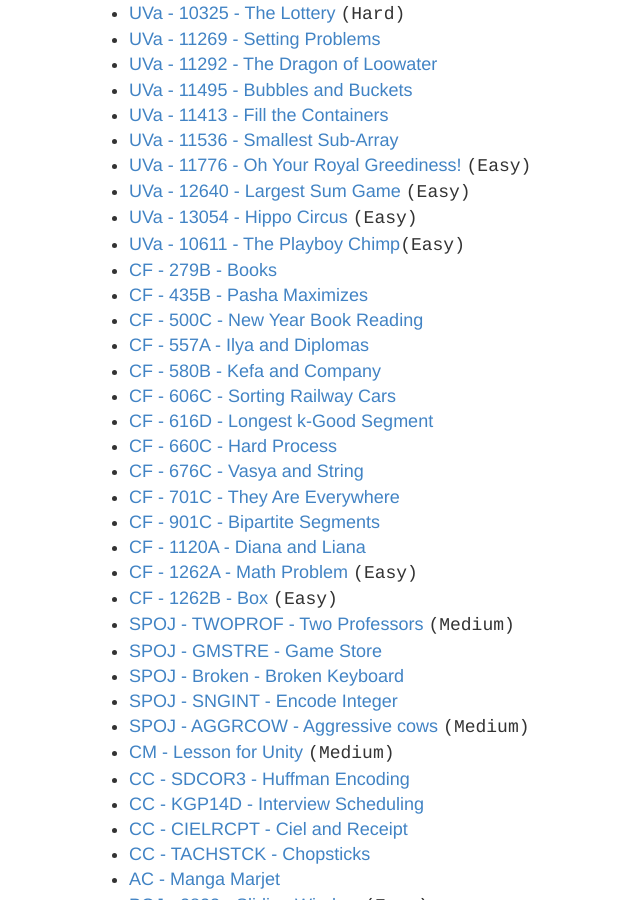
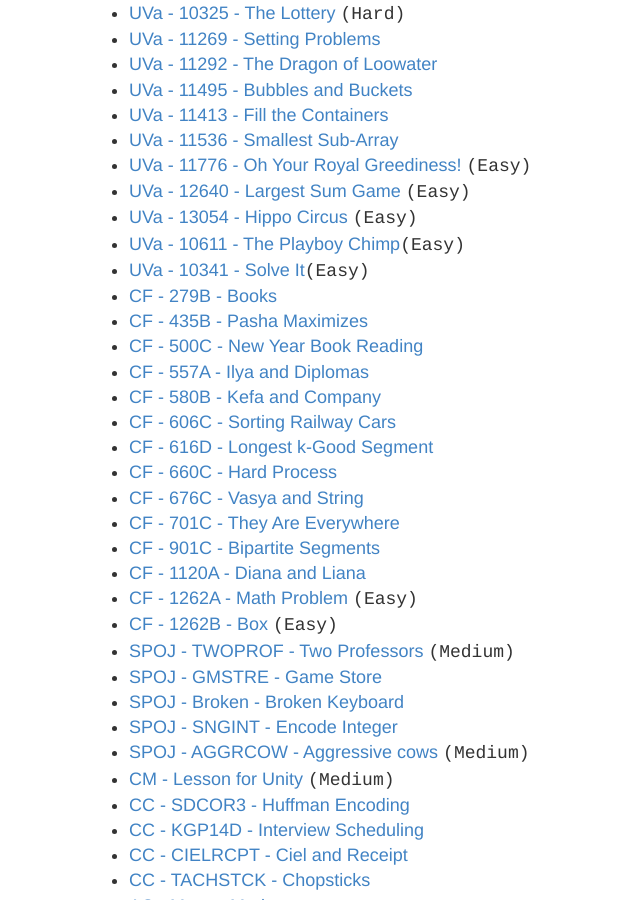
Before and after one commit to baps-bgd/baps-bgd.github.io, a Jekyll site: the page built from _posts/2020-10-5-greedy-and-searching.md, in a window 1280 px wide and 900 px high, scrolled down 913 px. Shown: the whole window, without its empty margins (181-821 px from the left). Built offline with Jekyll 4.4.1, drawn with Linux system fonts in a browser that asks for light colours.

Commit message:
adding a new problem under Greedy and Searching section. In this commit, a new Binary search problem add from UVA - Solve It

```diff
--- a/_posts/2020-10-5-greedy-and-searching.md
+++ b/_posts/2020-10-5-greedy-and-searching.md
@@ -36,6 +36,7 @@
 - [UVa - 12640 - Largest Sum Game](https://onlinejudge.org/external/126/12640.pdff){:target="\_blank"} `(Easy)`
 - [UVa - 13054 - Hippo Circus](https://onlinejudge.org/external/130/13054.pdf){:target="\_blank"} `(Easy)`
 - [UVa - 10611 - The Playboy Chimp](https://onlinejudge.org/external/106/10611.pdf){:target="\_blank"}`(Easy)`
+- [UVa - 10341 - Solve It](https://onlinejudge.org/external/103/10341.pdf){:target="\_blank"}`(Easy)`
 - [CF - 279B - Books](https://codeforces.com/problemset/problem/279/B){:target="\_blank"}
 - [CF - 435B - Pasha Maximizes](https://codeforces.com/problemset/problem/435/B){:target="\_blank"}
 - [CF - 500C - New Year Book Reading](https://codeforces.com/problemset/problem/500/C){:target="\_blank"}
```
